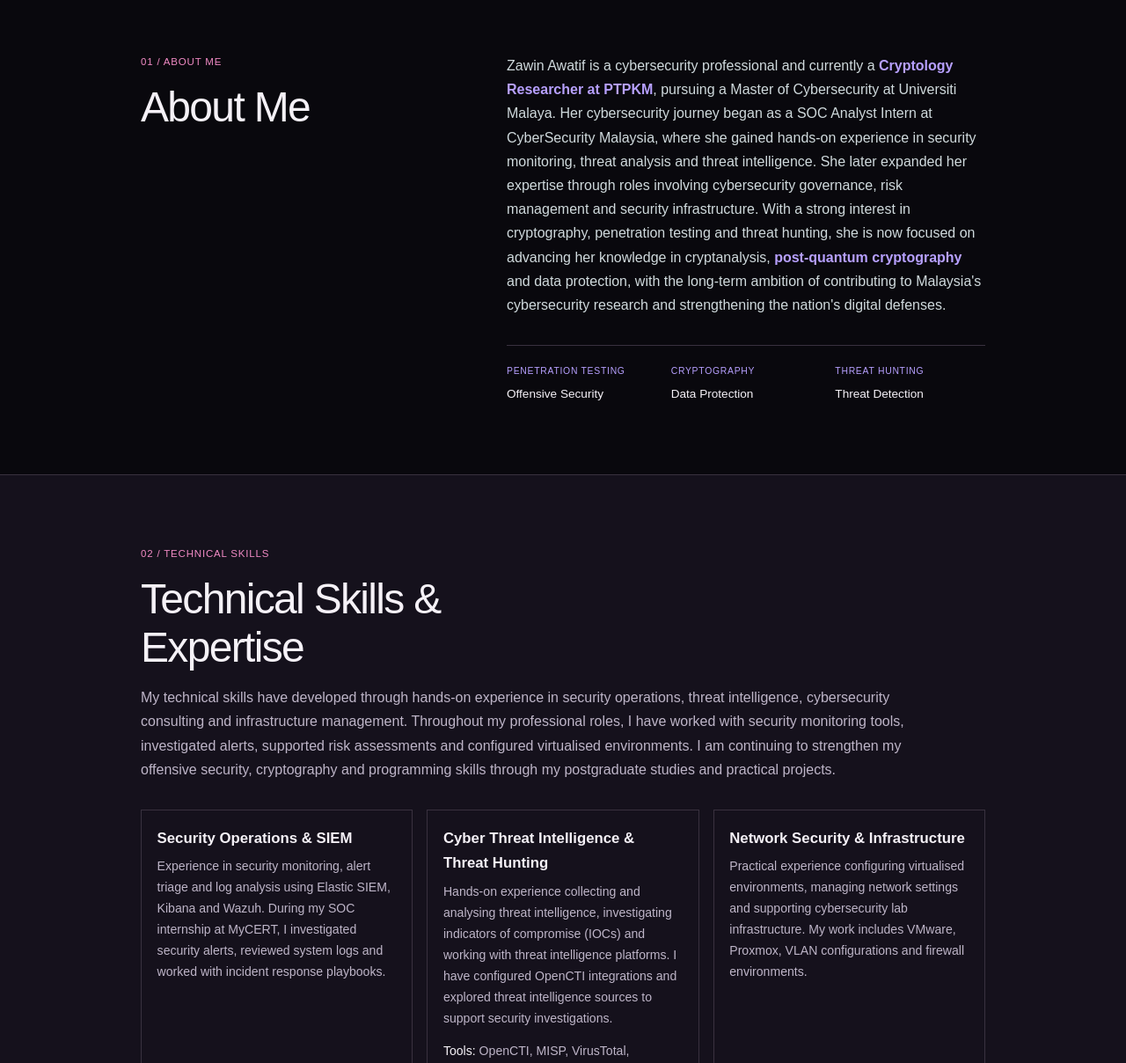
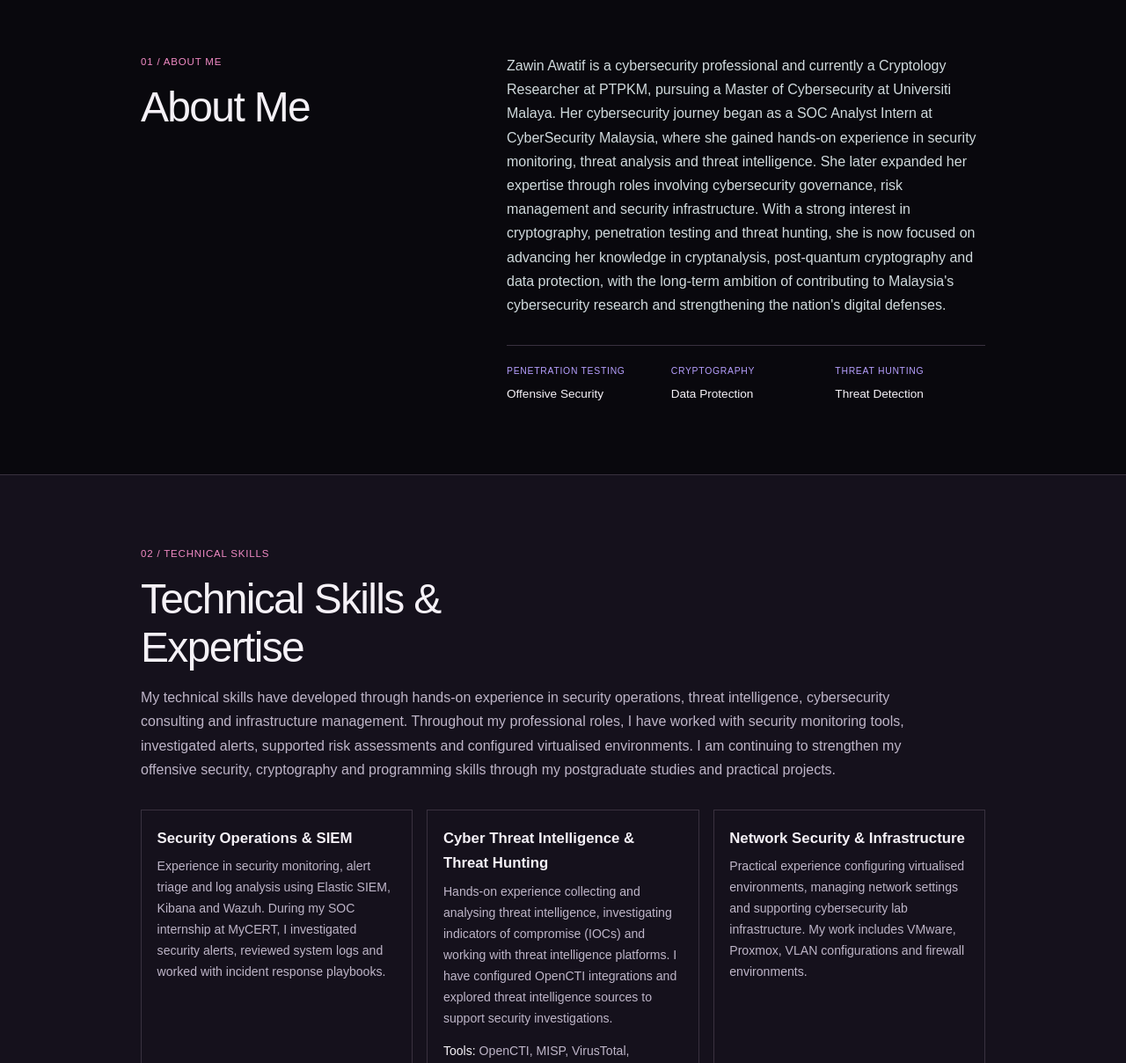
Before and after one commit to WinZapri/cybersecurity-portfolio, a Jekyll site: the page built from index.md, in a window 1280 px wide and 1400 px high, scrolled down 460 px. Shown: the part 192-1400 px from the top of the window at 88% size. Built offline with Jekyll 4.4.1, drawn with Linux system fonts in a browser that asks for light colours.

Commit message:
style: remove highlights from about me biography
Co-authored-by: Copilot App <223556219+Copilot@users.noreply.github.com>

```diff
--- a/assets/css/portfolio.css
+++ b/assets/css/portfolio.css
@@ -45,7 +45,6 @@ main { overflow: hidden; }
 .section-intro { max-width: 330px; margin-top: 1rem; color: var(--muted); font-size: .9rem; }
 .section-body { max-width: 720px; color: #d0dadd; }
 .section-body > p:first-child { margin-top: 0; }
-.about-highlight { color: var(--purple); font-weight: 600; }
 .about-meta { display: grid; grid-template-columns: repeat(3, 1fr); gap: 1rem; margin-top: 2rem; padding-top: 1.25rem; border-top: 1px solid var(--line); }
 .about-meta div { display: flex; flex-direction: column; gap: .3rem; }
 .meta-label { color: var(--purple); font-size: .65rem; }
--- a/index.md
+++ b/index.md
@@ -23,7 +23,7 @@ description: Coursework and learning notes by Zawin Awatif, a postgraduate cyber
     <h2 id="about-title">About Me</h2>
   </div>
   <div class="section-body">
-    <p>Zawin Awatif is a cybersecurity professional and currently a <span class="about-highlight">Cryptology Researcher at PTPKM</span>, pursuing a Master of Cybersecurity at Universiti Malaya. Her cybersecurity journey began as a SOC Analyst Intern at CyberSecurity Malaysia, where she gained hands-on experience in security monitoring, threat analysis and threat intelligence. She later expanded her expertise through roles involving cybersecurity governance, risk management and security infrastructure. With a strong interest in cryptography, penetration testing and threat hunting, she is now focused on advancing her knowledge in cryptanalysis, <span class="about-highlight">post-quantum cryptography</span> and data protection, with the long-term ambition of contributing to Malaysia's cybersecurity research and strengthening the nation's digital defenses.</p>
+    <p>Zawin Awatif is a cybersecurity professional and currently a Cryptology Researcher at PTPKM, pursuing a Master of Cybersecurity at Universiti Malaya. Her cybersecurity journey began as a SOC Analyst Intern at CyberSecurity Malaysia, where she gained hands-on experience in security monitoring, threat analysis and threat intelligence. She later expanded her expertise through roles involving cybersecurity governance, risk management and security infrastructure. With a strong interest in cryptography, penetration testing and threat hunting, she is now focused on advancing her knowledge in cryptanalysis, post-quantum cryptography and data protection, with the long-term ambition of contributing to Malaysia's cybersecurity research and strengthening the nation's digital defenses.</p>
     <div class="about-meta">
       <div><span class="meta-label">Penetration Testing</span><strong>Offensive Security</strong></div>
       <div><span class="meta-label">Cryptography</span><strong>Data Protection</strong></div>
```
